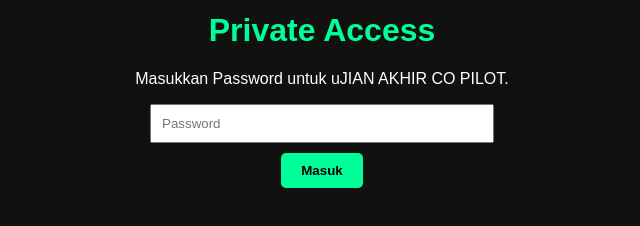
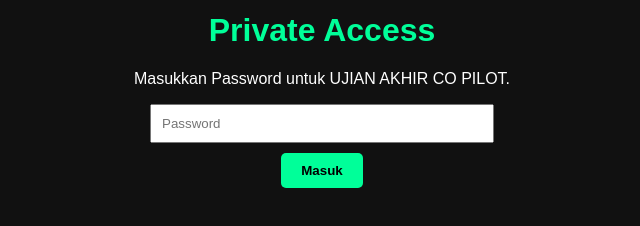
Before and after one commit to umbumuria/COPILOTCHECK, a plain HTML site: page index.html in a window 1280 px wide. Shown: the part 126-352 px from the top of the page, 318-958 px from the left. Drawn offline with Linux system fonts and the light colour scheme.

Commit message:
Update index.html

```diff
--- a/index.html
+++ b/index.html
@@ -57,7 +57,7 @@ input[type="password"] {
 
 <div id="loginBox">
     <h1>Private Access</h1>
-    <p>Masukkan Password untuk uJIAN AKHIR CO PILOT.</p>
+    <p>Masukkan Password untuk UJIAN AKHIR CO PILOT.</p>
     <input type="password" id="passwordInput" placeholder="Password">
     <br>
     <button onclick="checkPassword()">Masuk</button>
```
